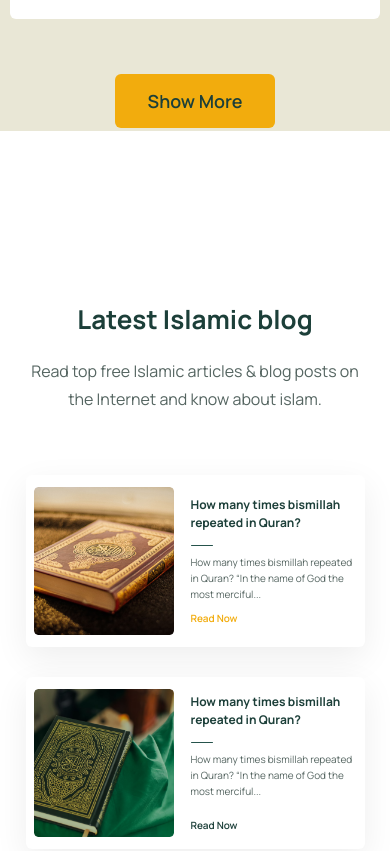
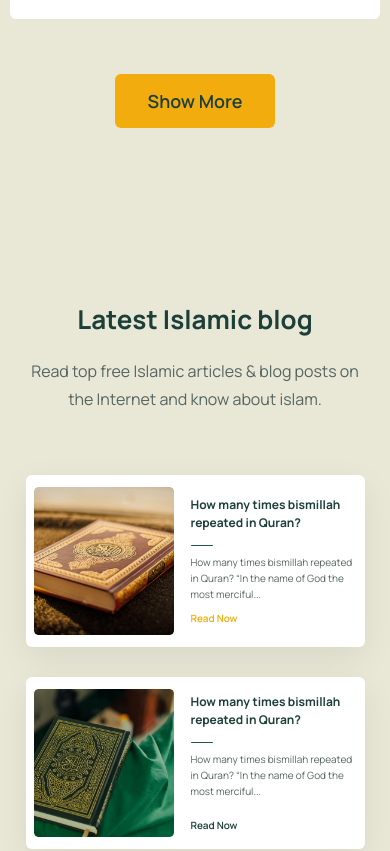
Before and after one commit to rijviislam/figma-task-4, a plain HTML site: page index.html in a window 390 px wide. Shown: the part 3485-4336 px from the top of the page. Drawn offline with nearby package versions, Linux system fonts and the light colour scheme; a web font is replaced by a local one.

Commit message:
feat : add bg color on islamic section

```diff
--- a/style.css
+++ b/style.css
@@ -1316,7 +1316,7 @@ body {
     object-fit: contain;
 }
 
-@media only screen and (max-width: 480px) {
+@media screen and (min-width: 320px) and (max-width: 480px) {
     body {
         background-color: E9E7D6;
     }
@@ -1634,6 +1634,10 @@ body {
 
     .reciters__container {
         display: none;
+    }
+
+    .blog__container {
+        background: none;
     }
 
     .blog__header {
```
